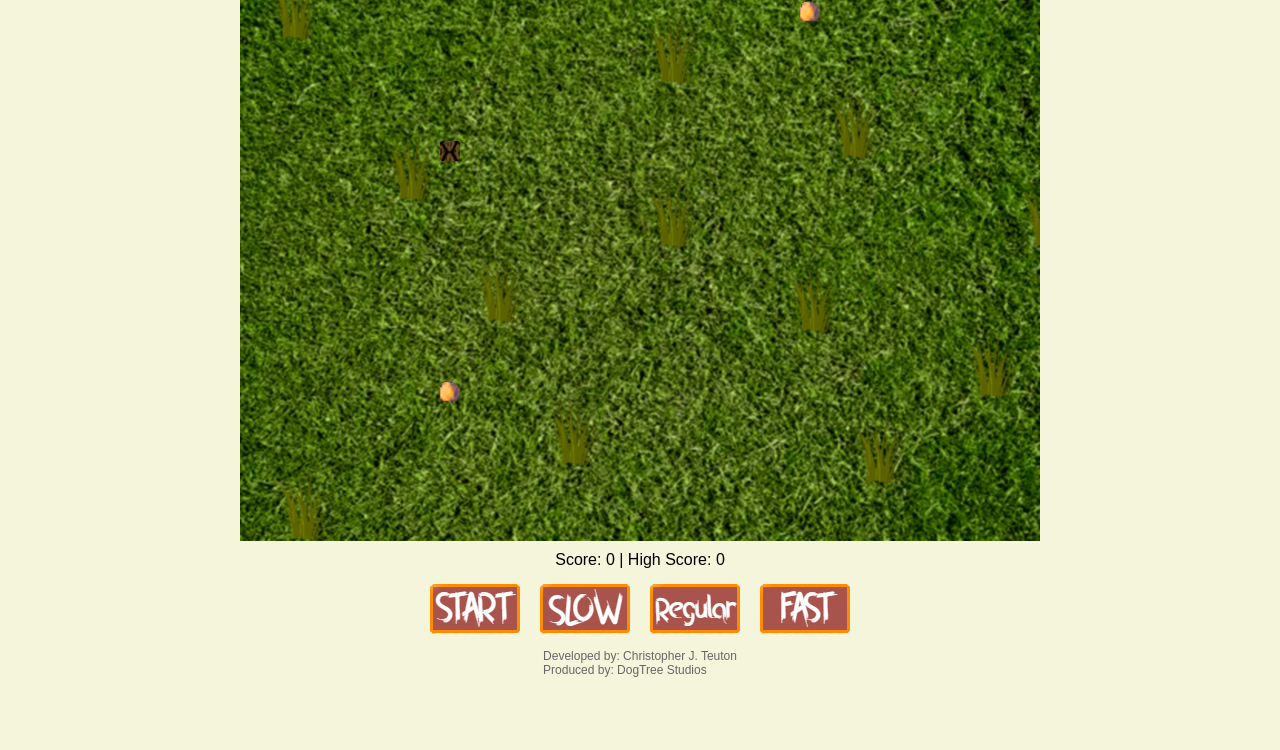
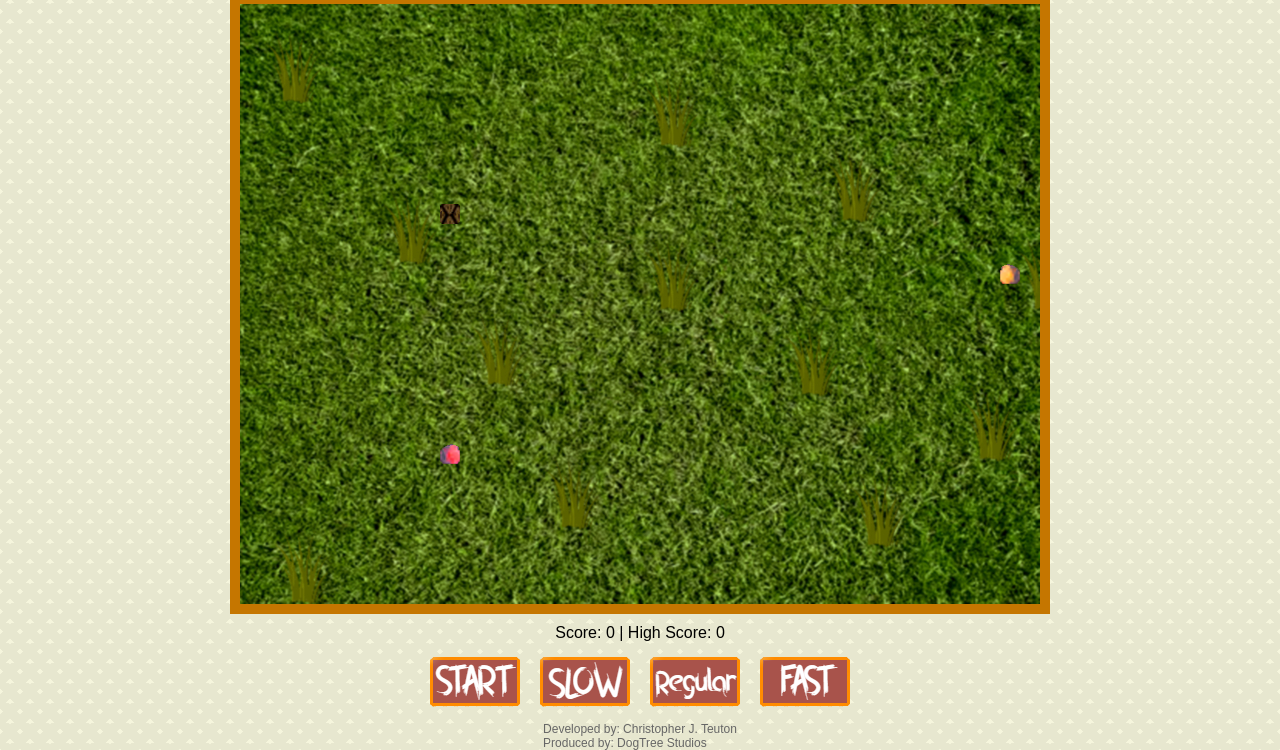
Before and after one commit to ChristopherJTeuton/GrassSnaker, a plain HTML site: page index.html in a window 1280 px wide. Shown: the part 157-907 px from the top of the page. Before the commit the page ends 834 px from the top, so only its background shows below. Drawn offline with Linux system fonts and the light colour scheme.

Commit message:
Add files via upload

```diff
--- a/game.js
+++ b/game.js
@@ -8,19 +8,63 @@ const DIRECTIONS = {
   LEFT: 'left',
   RIGHT: 'right',
 };
+const FRUIT_TYPES = {
+  NORMAL: 'normal',
+  CHERRY: 'cherry',
+  BLUEBERRY: 'blueberry',
+};
+const FRUIT_PROBABILITIES = {
+  NORMAL: 0.7,
+  CHERRY: 0.2,
+  BLUEBERRY: 0.1,
+};
+
+// Array of fun facts
+const funFacts = [
+  "Snakes can smell with their tongues.",
+  "The longest snake in the world is the reticulated python.",
+  "Snakes shed their skin to allow for further growth.",
+  "Snakes are found on every continent except Antarctica.",
+  "Some snakes can go without food for months.",
+  "Snakes have no eyelids.",
+  "The venom of the inland taipan can kill 100 adult humans.",
+  "Snakes are cold-blooded animals.",
+  "The smallest snake in the world is the thread snake.",
+  "Snakes use their forked tongues to detect chemicals in the air.",
+"Some snakes can glide through the air, like the flying snake.",
+"There are over 3,000 species of snakes worldwide.",
+"Snakes do not have external ears; they hear through vibrations in their jawbones.",
+"The black mamba can reach speeds of up to 12 miles per hour.",
+"Snakes can dislocate their jaws to swallow prey larger than their head.",
+"The king cobra is the world's longest venomous snake.",
+"Snakes have flexible skulls that allow them to consume large prey.",
+"Anacondas are the heaviest snakes in the world.",
+"Snakes' eyes are always open as they do not have eyelids.",
+"The hognose snake can play dead to avoid predators.",
+"Some sea snakes can breathe partially through their skin.",
+"Snakes use their scales to help them move.",
+"The gaboon viper has the longest fangs of any snake, measuring up to 2 inches.",
+"Rattlesnakes can control the amount of venom they inject.",
+"The boa constrictor kills its prey by constriction, not venom.",
+"Some snakes give birth to live young instead of laying eggs.",
+"Snakes can enter a state of brumation, similar to hibernation.",
+"The milk snake mimics the coloration of the venomous coral snake.",
+"Snakes have a unique organ called Jacobson's organ for detecting scent particles.",
+"The copperhead snake can give off a cucumber-like smell when threatened."
+];
 
 // Game variables
 let snake;
-let fruits; // Change the fruit variable to an array to store multiple fruits
+let fruits;
 let score;
 let highScore;
 let direction;
 let gameInterval;
-let backgroundImage; // Store the background image
-let fruitImage; // Store the fruit image
-let snakeImage; // Store the snake image
+let backgroundImage;
+let fruitImages = {};
+let snakeImage;
 let isPaused = true;
-let difficulty = 75; // Default difficulty (normal speed)
+let difficulty = 75;
 
 // Get canvas context
 const gameCanvas = document.getElementById('gameCanvas');
@@ -29,7 +73,7 @@ const ctx = gameCanvas.getContext('2d');
 // Initialize the game
 function init() {
   snake = [{ x: 10, y: 10 }];
-  fruits = generateFruits(2); // Generate two fruits at the start of the game
+  fruits = generateFruits(2);
   score = 0;
   highScore = parseInt(localStorage.getItem('highScore')) || 0;
   direction = DIRECTIONS.RIGHT;
@@ -38,28 +82,34 @@ function init() {
   backgroundImage = new Image();
   backgroundImage.src = 'snakeBKG.jpg';
 
-  // Load the fruit image
-  fruitImage = new Image();
-  fruitImage.src = 'fruit.png';
+  // Load the fruit images
+  fruitImages[FRUIT_TYPES.NORMAL] = new Image();
+  fruitImages[FRUIT_TYPES.NORMAL].src = 'fruit.png';
+
+  fruitImages[FRUIT_TYPES.CHERRY] = new Image();
+  fruitImages[FRUIT_TYPES.CHERRY].src = 'cherry.png';
+
+  fruitImages[FRUIT_TYPES.BLUEBERRY] = new Image();
+  fruitImages[FRUIT_TYPES.BLUEBERRY].src = 'berry.png';
 
   // Load the snake image
   snakeImage = new Image();
   snakeImage.src = 'ball.png';
 
   // Start the game loop once all images are loaded
-  Promise.all([
-    new Promise((resolve) => {
-      backgroundImage.addEventListener('load', resolve);
-    }),
-    new Promise((resolve) => {
-      fruitImage.addEventListener('load', resolve);
-    }),
-    new Promise((resolve) => {
-      snakeImage.addEventListener('load', resolve);
-    }),
-  ]).then(() => {
-    draw(); // Draw the initial state of the game
-  });
+  Promise.all(
+    Object.values(fruitImages).map((image) => {
+      return new Promise((resolve) => {
+        image.addEventListener('load', resolve);
+      });
+    })
+  )
+    .then(() => {
+      draw();
+    })
+    .catch((error) => {
+      console.error('Error loading images:', error);
+    });
 
   document.getElementById('score').innerText = score;
   document.getElementById('highScore').innerText = highScore;
@@ -75,8 +125,8 @@ function gameLoop() {
 
 // Update game state
 function update() {
-  // Move snake
   const head = { x: snake[0].x, y: snake[0].y };
+
   switch (direction) {
     case DIRECTIONS.UP:
       head.y -= 1;
@@ -100,16 +150,31 @@ function update() {
     head.y >= CANVAS_HEIGHT / GRID_SIZE ||
     snake.some((part, index) => index !== 0 && part.x === head.x && part.y === head.y)
   ) {
-    clearInterval(gameInterval);
-    document.getElementById('gameOverScreen').style.display = 'block';
-    document.getElementById('finalScore').innerText = score;
+    gameOver();
     return;
   }
 
   // Check for fruit collision
   let fruitIndex = fruits.findIndex((fruit) => fruit.x === head.x && fruit.y === head.y);
   if (fruitIndex !== -1) {
-    score += 10;
+    const fruit = fruits[fruitIndex];
+    switch (fruit.type) {
+      case FRUIT_TYPES.NORMAL:
+        score += 10;
+        snake.push({ ...snake[snake.length - 1] });
+        break;
+      case FRUIT_TYPES.CHERRY:
+        score += 10;
+        for (let i = 0; i < 3; i++) {
+          snake.push({ ...snake[snake.length - 1] });
+        }
+        break;
+      case FRUIT_TYPES.BLUEBERRY:
+        score += 25;
+        snake.push({ ...snake[snake.length - 1] });
+        break;
+    }
+
     highScore = Math.max(highScore, score);
     localStorage.setItem('highScore', highScore);
     document.getElementById('score').innerText = score;
@@ -126,23 +191,33 @@ function update() {
 
 // Draw game objects
 function draw() {
-  // Draw background image
   ctx.drawImage(backgroundImage, 0, 0, CANVAS_WIDTH, CANVAS_HEIGHT);
 
-  // Draw snake using the snake image
   snake.forEach((part) => {
     ctx.drawImage(snakeImage, part.x * GRID_SIZE, part.y * GRID_SIZE, GRID_SIZE, GRID_SIZE);
   });
 
-  // Draw fruits using the fruit image
   fruits.forEach((fruit) => {
-    ctx.drawImage(fruitImage, fruit.x * GRID_SIZE, fruit.y * GRID_SIZE, GRID_SIZE, GRID_SIZE);
+    ctx.drawImage(
+      fruitImages[fruit.type],
+      fruit.x * GRID_SIZE,
+      fruit.y * GRID_SIZE,
+      GRID_SIZE,
+      GRID_SIZE
+    );
   });
 }
 
-// Generate a single fruit at a random position
+// Generate a single fruit at a random position with a random type
 function generateFruit() {
+  const type = Math.random() < FRUIT_PROBABILITIES.NORMAL
+    ? FRUIT_TYPES.NORMAL
+    : Math.random() < FRUIT_PROBABILITIES.CHERRY + FRUIT_PROBABILITIES.NORMAL
+    ? FRUIT_TYPES.CHERRY
+    : FRUIT_TYPES.BLUEBERRY;
+
   return {
+    type,
     x: Math.floor(Math.random() * (CANVAS_WIDTH / GRID_SIZE)),
     y: Math.floor(Math.random() * (CANVAS_HEIGHT / GRID_SIZE)),
   };
@@ -234,5 +309,18 @@ document.getElementById('fastBtn').addEventListener('click', () => {
   gameInterval = setInterval(gameLoop, difficulty);
 });
 
+// Function to get a random fun fact
+function getRandomFunFact() {
+  return funFacts[Math.floor(Math.random() * funFacts.length)];
+}
+
+// Handle game over
+function gameOver() {
+  clearInterval(gameInterval);
+  document.getElementById('gameOverScreen').style.display = 'block';
+  document.getElementById('finalScore').innerText = score;
+  document.getElementById('funFact').innerText = getRandomFunFact(); // Display a random fun fact
+}
+
 // Initialize the game
 init();
--- a/index.html
+++ b/index.html
@@ -24,6 +24,7 @@
   <div id="gameOverScreen" style="display: none;">
     <h2>Game Over!</h2>
     <p>Your Score: <span id="finalScore"></span></p>
+    <p id="funFact"></p> <!-- Add a paragraph for the fun fact -->
     <img id="restartBtn2" src="start.png" alt="Restart" style="cursor: pointer;">
   </div>
   <div id="credits">
--- a/styles.css
+++ b/styles.css
@@ -2,15 +2,32 @@ body {
   display: flex;
   flex-direction: column;
   align-items: center;
-  background-color: #f5f5dc; /* Calm color that complements the green grass background */
+  background-color: #f5f5dc;
   font-family: Arial, sans-serif;
   margin: 0;
   padding: 0;
+  position: relative; /* Added position relative to contain the pseudo-element */
+}
+
+/* Added the diamond pattern using a pseudo-element */
+body::before {
+  content: '';
+  position: absolute;
+  top: 0;
+  left: 0;
+  width: 100%;
+  height: 100%;
+  opacity: 0.05; /* Adjust the opacity to make the pattern lighter or darker */
+  background-image:
+    repeating-linear-gradient(45deg, transparent, transparent 10px, #000 10px, #000 20px),
+    repeating-linear-gradient(-45deg, transparent, transparent 10px, #000 10px, #000 20px);
+  background-size: 20px 20px;
+  z-index: -1; /* Ensure the pattern appears behind the game container */
 }
 
 #gameTitle {
   font-family: 'Creepster', cursive;
-  font-size: 48px;
+  font-size: 6vw;
   color: green;
   text-shadow: 2px 2px darkgreen;
   margin-bottom: 10px;
@@ -22,6 +39,8 @@ body {
   max-width: 800px;
   height: calc(90vw * 0.75);
   max-height: 600px;
+  border: 10px solid #C57600;
+  box-sizing: content-box;
 }
 
 #gameCanvas {
```
Also changed, not shown: berry.png (added), cherry.png (added).
